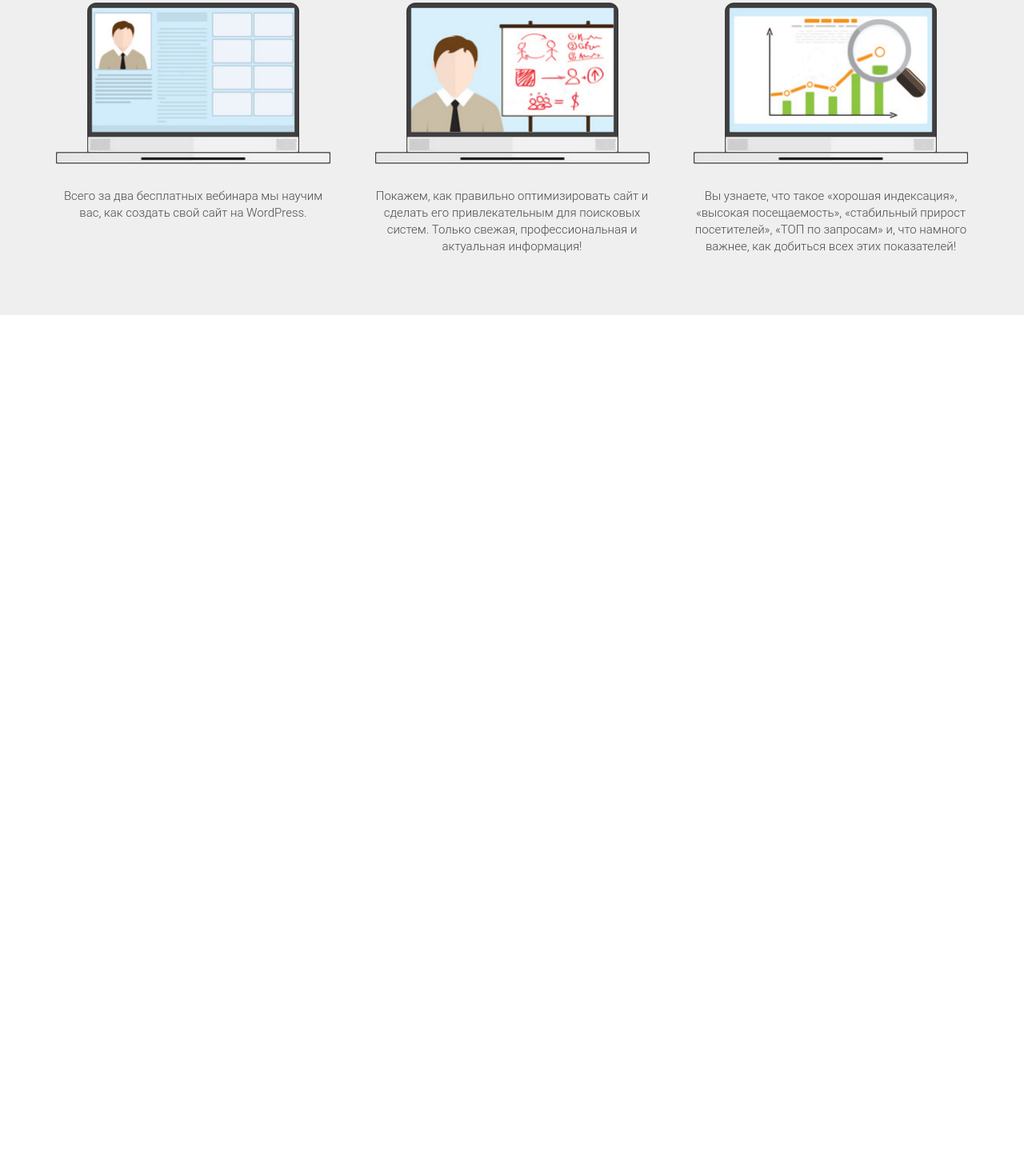
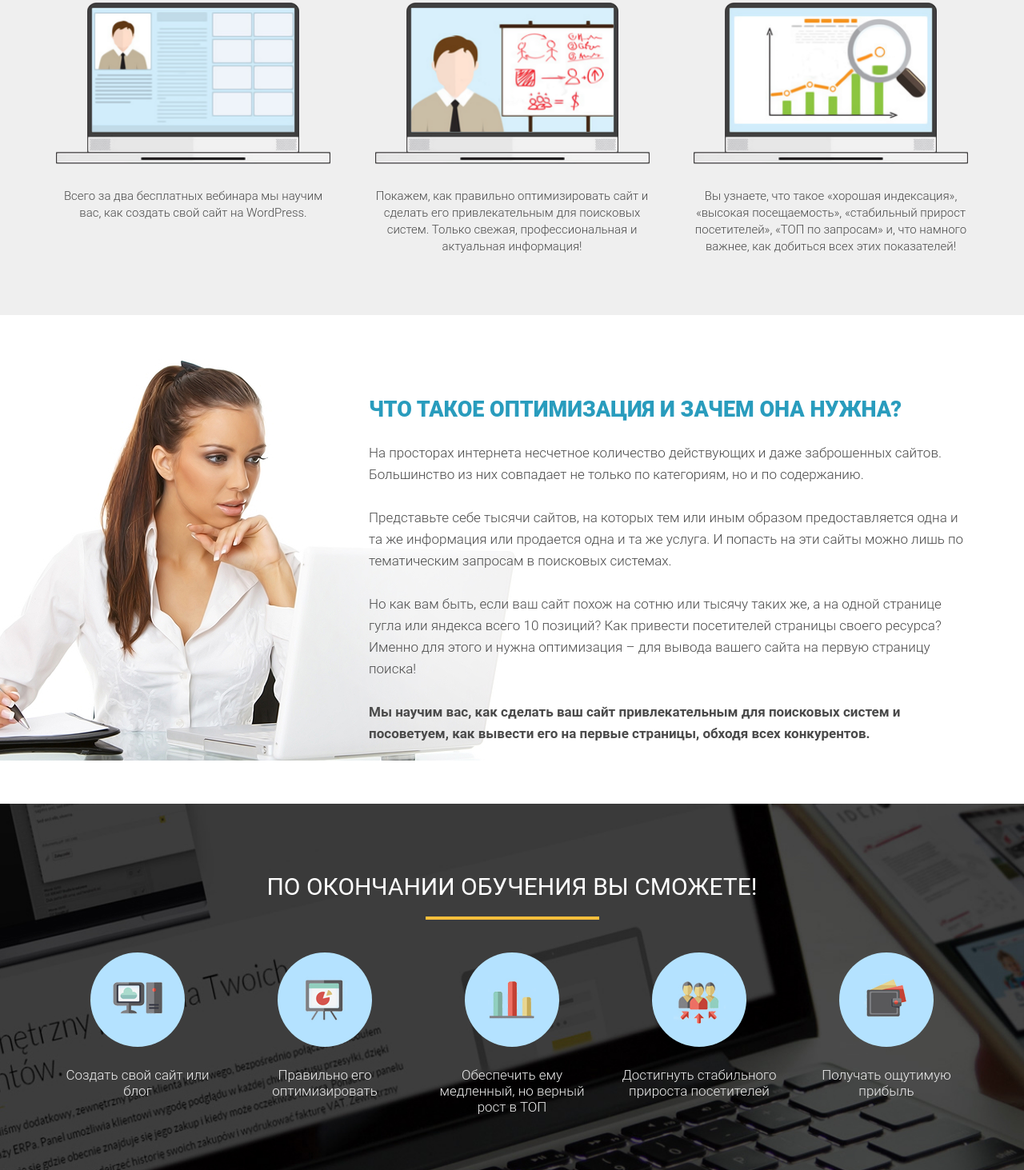
Before and after one commit to Ierarh1/Only_htm_and_CSS, a plain HTML site: page index.html in a window 1280 px wide. Shown: the part 1034-2497 px from the top of the page at 80% size. Before the commit the page ends 1428 px from the top, so only its background shows below. Drawn offline with Linux system fonts and the light colour scheme.

Commit message:
added section optimization adn finish

```diff
--- a/css/style.css
+++ b/css/style.css
@@ -7,6 +7,7 @@
 .container{
     width: 1140px;
     margin: 0 auto;
+    position: relative;
 }
 
 .promo{
@@ -128,7 +129,7 @@ h2.title{
     padding: 85px 0 75px 0;
 }
 
-.waiting .waiting_header{
+.waiting .waiting_header , .finish .finish_header{
     font-family: 'Roboto';
     font-style: normal;
     font-weight: 400;
@@ -138,7 +139,11 @@ h2.title{
     text-align: center;
 }
 
-.waiting .waiting_divider{
+.finish .finish_header{
+    color:#FFFFFF;
+}
+
+.waiting .waiting_divider , .finish .finish_divider{
     width: 217px;
     height: 4px;
     background: #F9BF3B;
@@ -181,3 +186,89 @@ h2.title{
     text-align: center;
     color: #4A4A4A;
 }
+
+
+
+.optimization{
+    min-height: 550px;
+    padding: 102px 0 74px 0;
+}
+
+.optimization .optimization_header{
+    margin-left: 391px;
+
+    font-family: 'Roboto';
+    font-style: normal;
+    font-weight: 900;
+    font-size: 27px;
+    text-transform: uppercase;
+    color: #299CBD;
+    }
+
+.optimization .optimization_text{
+    margin-left: 391px;
+    margin-top: 25px;
+    font-family: 'Roboto';
+    font-style: normal;
+    font-weight: 300;
+    font-size: 17px;
+    line-height: 27px;
+    color: #4A4A4A;
+}
+
+.optimization .optimization_text span{
+    font-family: 'Roboto';
+    font-style: normal;
+    font-weight: 700;
+    font-size: 17px;
+    line-height: 27px;
+    color: #4A4A4A;
+}
+
+.optimization .optimization_img{
+    position: absolute;
+    top: -47px;
+    left: -240px;
+    z-index: -1;
+}
+
+.finish{
+    min-height: 450px;
+    padding: 86px 0 69px 0;
+    background: url('../img/bg/second_bg.jpg') center center / cover no-repeat;
+}
+
+.finish .finish_wrapper{
+    margin-top: 41px;
+    display: flex;
+    justify-content: space-between;
+}
+
+
+.finish .finish_wrapper .finish_item{
+    width: 204px;
+}
+
+.finish .finish_wrapper .finish_item .finish_round{
+    display: flex;
+    justify-content: center;
+    align-items: center;
+    margin: 0 auto;
+    width: 118px;
+    height: 118px;
+    background-color: #B4E2FF;
+    border-radius: 100%;
+
+}
+
+.finish .finish_wrapper .finish_item .finish_descr{
+    margin-top: 25px;
+    color: #EFEFEF;
+    text-align: center;
+
+    font-family: 'Roboto';
+    font-style: normal;
+    font-weight: 300;
+    font-size: 17px;
+    line-height: 20px;
+}
--- a/index.html
+++ b/index.html
@@ -7,6 +7,7 @@
     <title>Wordpress интенсив</title>
     <link rel="stylesheet" href="css/style.css">
 </head>
+
 <body>
     <section class="promo">
         <div class="container">
@@ -35,11 +36,13 @@
                 <img src="icons/arrow_down.png" alt="arrow_down" class="more_img">
             </div>
         </div>
+
     </section>
 
 
     <section class="waiting">
         <div class="container">
+
             <h2 class="waiting_header">Что вас ждет в нашем интенсиве?</h2>
 
             <div class="waiting_divider"></div>
@@ -66,7 +69,80 @@
                     </div>
                 </div>
             </div>
+
+        </div>
+
+    </section>
+
+
+    <section class="optimization">
+        <div class="container">
+
+            <h2 class="optimization_header">Что такое оптимизация и зачем она нужна?</h2>
+
+            <div class="optimization_text">
+                На просторах интернета несчетное количество действующих и даже заброшенных сайтов. Большинство из них совпадает не только по категориям, но и по содержанию.
+                <br>
+                <br>
+                Представьте себе тысячи сайтов, на которых тем или иным образом предоставляется одна и та же информация или продается одна и та же услуга. И попасть на эти сайты можно лишь по тематическим запросам в поисковых системах.
+                <br>
+                <br>
+                Но как вам быть, если ваш сайт похож на сотню или тысячу таких же, а на одной странице гугла или яндекса всего 10 позиций? Как привести посетителей страницы своего ресурса? Именно для этого и нужна оптимизация – для вывода вашего сайта на первую страницу поиска!
+                <br>
+                <br>
+                <span>
+                    Мы научим вас, как сделать ваш сайт привлекательным для поисковых систем и посоветуем, как вывести его на первые страницы, обходя всех конкурентов.
+                </span>
+            </div>
+
+            <img src="img/bg/woman_bg.jpg" alt="woman" class="optimization_img">
+
         </div>
     </section>
+
+    <section class="finish">
+        <div class="container">
+
+            <h2 class="finish_header">По окончании обучения Вы сможете!</h2>
+
+            <div class="finish_divider"></div>
+
+            <div class="finish_wrapper">
+                <div class="finish_item">
+                    <div class="finish_round">
+                        <img src="icons/finish/finish_icon_1.png" alt="" class="finish_icon">
+                    </div>
+                    <div class="finish_descr">Создать свой сайт или блог</div>
+                </div>
+                <div class="finish_item">
+                    <div class="finish_round">
+                        <img src="icons/finish/finish_icon_2.png" alt="" class="finish_icon">
+                    </div>
+                    <div class="finish_descr">Правильно его оптимизировать</div>
+                </div>
+                <div class="finish_item">
+                    <div class="finish_round">
+                        <img src="icons/finish/finish_icon_3.png" alt="" class="finish_icon">
+                    </div>
+                    <div class="finish_descr">Обеспечить ему медленный, но верный рост в ТОП</div>
+                </div>
+                <div class="finish_item">
+                    <div class="finish_round">
+                        <img src="icons/finish/finish_icon_4.png" alt="" class="finish_icon">
+                    </div>
+                    <div class="finish_descr">Достигнуть стабильного прироста посетителей</div>
+                </div>
+                <div class="finish_item">
+                    <div class="finish_round">
+                        <img src="icons/finish/finish_icon_5.png" alt="" class="finish_icon">
+                    </div>
+                    <div class="finish_descr">Получать ощутимую прибыль</div>
+                </div>
+            </div>
+
+        </div>
+    </section>
+
+
 </body>
 </html>
```
Also changed, not shown: icons/finish/finish_icon_1.png (added), icons/finish/finish_icon_2.png (added), icons/finish/finish_icon_3.png (added), icons/finish/finish_icon_4.png (added), icons/finish/finish_icon_5.png (added), img/bg/second_bg.jpg (added), img/bg/woman_bg.jpg (added).
